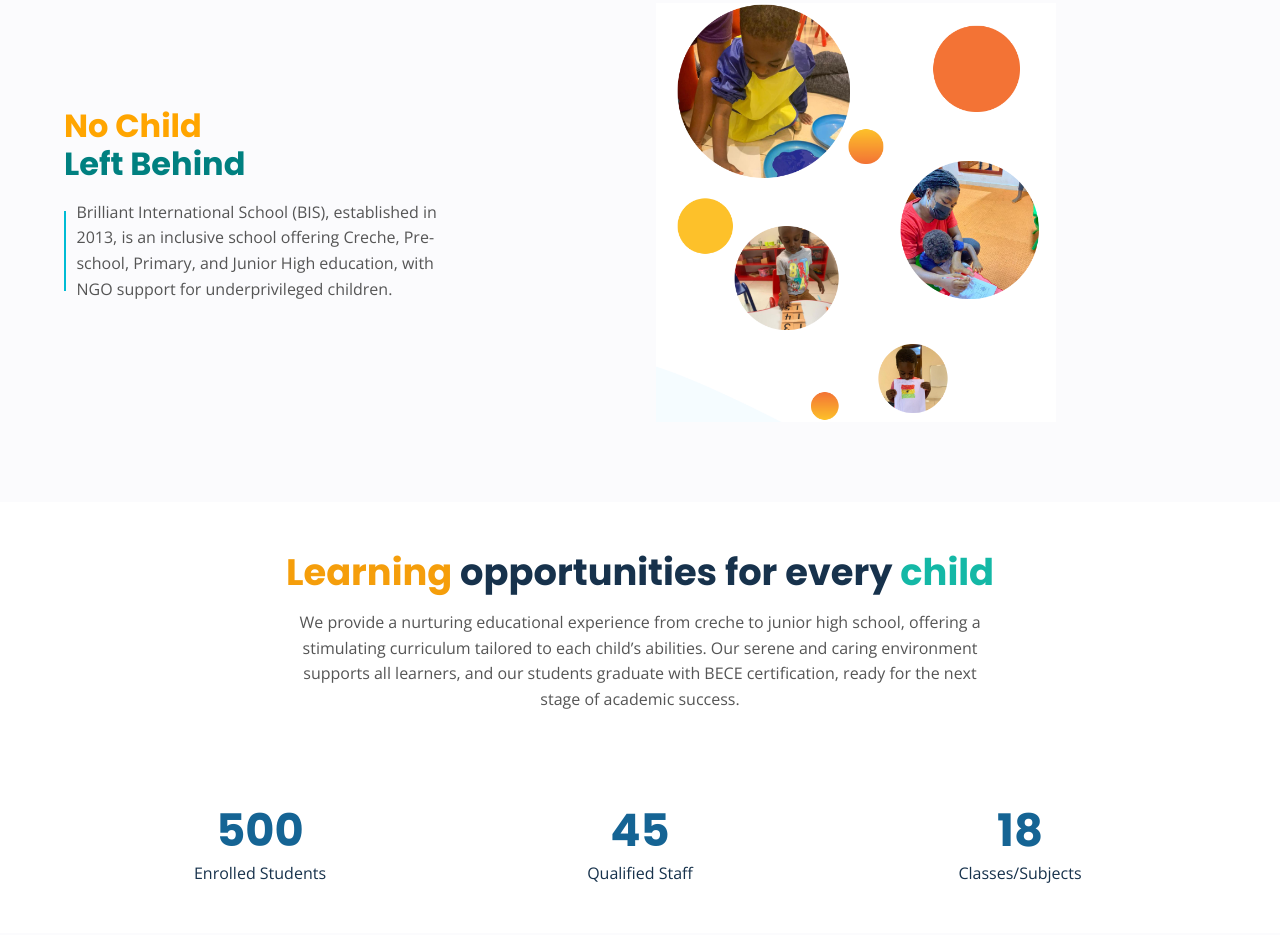
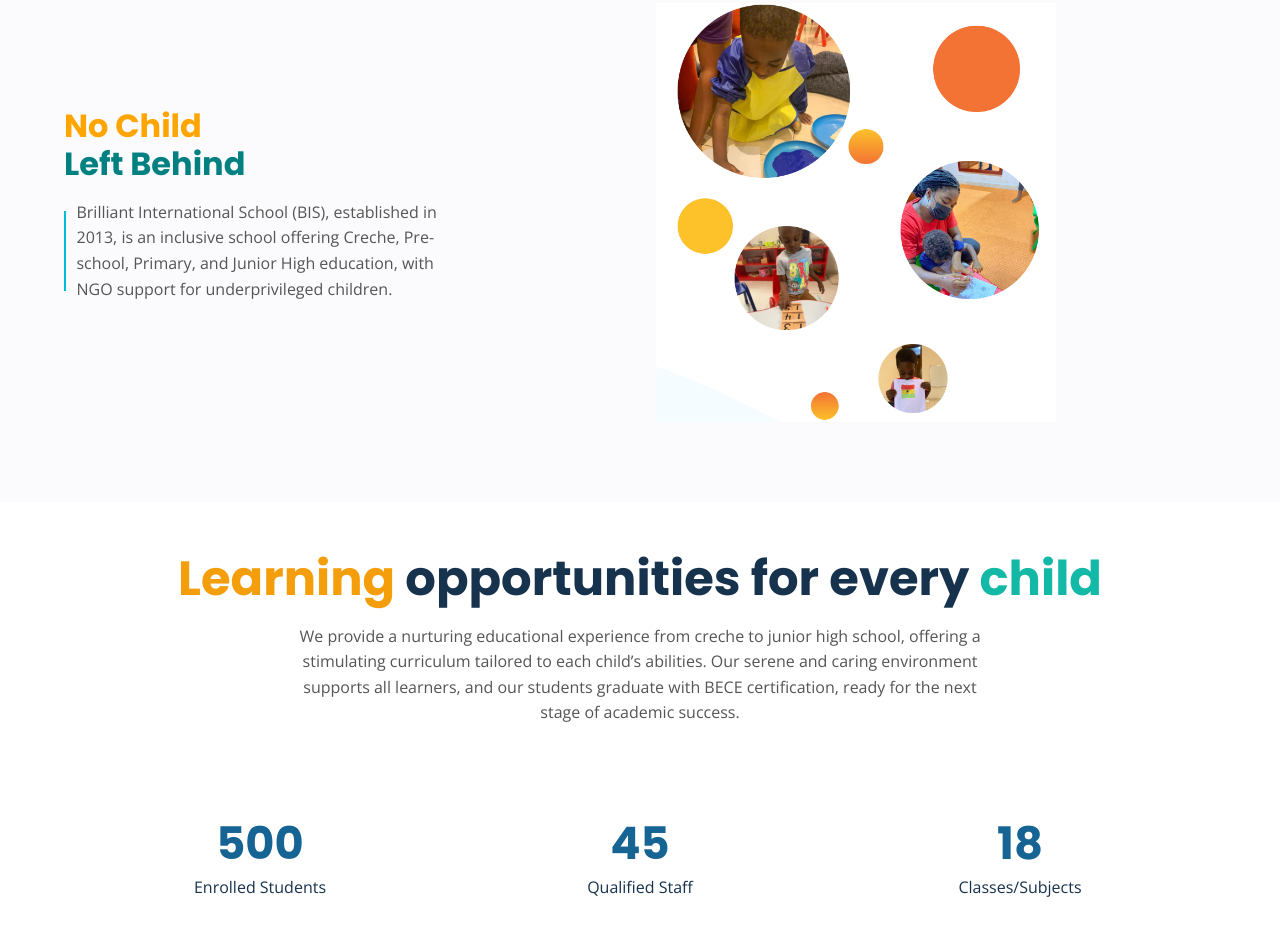
Before and after one commit to leaksw1/scool, a plain HTML site: page index.html in a window 1280 px wide. Shown: the part 784-1719 px from the top of the page. Drawn offline with nearby package versions, Linux system fonts and the light colour scheme.

Commit message:
Update main.css

```diff
--- a/css/main.css
+++ b/css/main.css
@@ -138,13 +138,13 @@
 /*secion 3*/
 
 .learning-section {
-  padding: 3rem 1.5rem;
+  padding: 1rem rem;
   text-align: center;
   background: #fff;
 }
 
 .learning-content h2 {
-  font-size: 2.3rem;
+  font-size: 3rem;
   margin-bottom: 1rem;
   font-weight: 700;
 }
```
